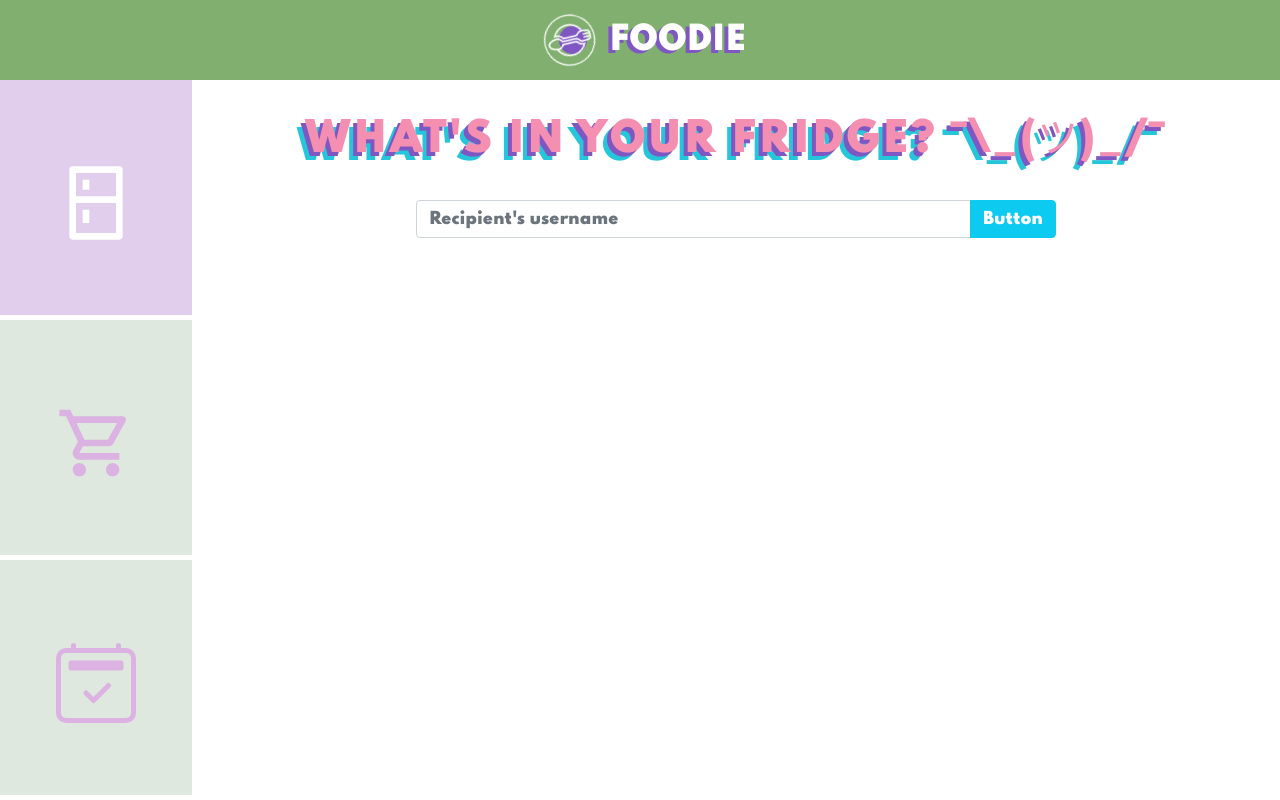
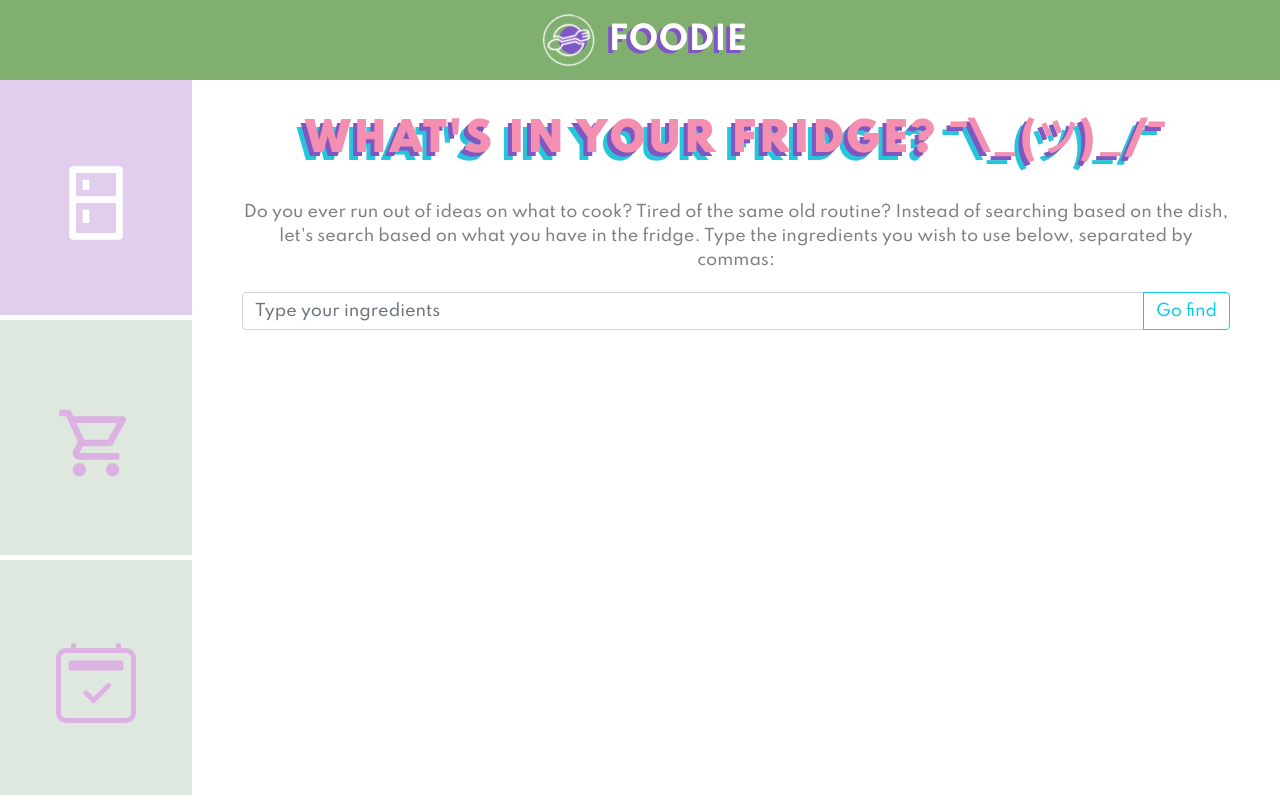
Before and after one commit to yejiweji/food_planet, a React (Create React App) app: page / in a window 1280 px wide. Built offline with nearby package versions, Linux system fonts and the light colour scheme.

Commit message:
add instructions component

```diff
--- a/src/App.css
+++ b/src/App.css
@@ -1,9 +1,10 @@
-@import url('https://fonts.googleapis.com/css2?family=Spartan:wght@900&display=swap');
+@import url('https://fonts.googleapis.com/css2?family=Spartan:wght@100;500;700;900&display=swap');
 
 .app {
   font-family: 'Spartan', sans-serif;
   height: 100vh;
   width: 100vw;
+  font-weight: 900;
 }
 
 .wrapper {
--- a/src/App.js
+++ b/src/App.js
@@ -8,7 +8,7 @@ export default class App extends PureComponent {
   constructor(props) {
     super(props);
     this.state = {
-      title: "What's in your fridge? ¯\\_(ツ)_/¯",
+      title: "What's in your fridge?",
     };
   }
 
--- a/src/Container.css
+++ b/src/Container.css
@@ -1,9 +1,9 @@
 .app_container {
   width: calc(100vw - 15vw);
-  padding: 30px;
+  padding: 30px 50px;
 }
 
-.page_title {
+.container_title {
   width: 100%;
   margin-bottom: 30px;
   text-align: center;
@@ -14,3 +14,10 @@
   text-shadow: -4px 4px #7e57c2,
                -8px 8px #26c6da;
 }
+
+.container_description {
+  text-align: center;
+  margin: 20px auto;
+  font-weight: 500;
+  color: grey;
+}
--- a/src/Container.js
+++ b/src/Container.js
@@ -14,7 +14,7 @@ export default class Container extends PureComponent {
 
     return (
       <div className="app_container">
-        <div className="page_title">{title}</div>
+        <div className="container_title">{title} ¯\_(ツ)_/¯</div>
         <Fridge />
       </div>
     );
--- a/src/Fridge.css
+++ b/src/Fridge.css
@@ -1,8 +1,3 @@
 .mb-3 {
-  max-width: 50vw;
   margin: auto;
 }
-
-.btn-info {
-  color: white !important;
-}
--- a/src/Fridge.js
+++ b/src/Fridge.js
@@ -7,16 +7,28 @@ import "./Fridge.css";
 export default class Fridge extends PureComponent {
   render() {
     return (
+      <div className="fridge_container">
+        <div className="container_description">
+          Do you ever run out of ideas on what to cook? Tired of the same old routine?
+          Instead of searching based on the dish, let's search based on what you have in the fridge.
+          Type the ingredients you wish to use below, separated by commas:
+        </div>
         <InputGroup className="mb-3">
           <FormControl
-          placeholder="Recipient's username"
-          aria-label="Recipient's username"
+            placeholder="Type your ingredients"
+            aria-label="Type your ingredients"
             aria-describedby="basic-addon2"
           />
-        <Button variant="info" id="button-addon2">
-          Button
+          <Button
+            variant="outline-info"
+            id="button-addon2"
+            // onClick={!isLoading ? handleClick : null}
+          >
+            {/* {isLoading ? 'Loading…' : 'Go find'} */}
+            Go find
           </Button>
         </InputGroup>
+      </div>
     );
   }
 }
--- a/src/Header.css
+++ b/src/Header.css
@@ -22,6 +22,7 @@
 .app_header p {
   margin: auto 0;
   text-shadow: -4px 3px #7e57c2;
+  font-weight: 700;
 }
 
 .app_logo {
--- a/src/NavBar.js
+++ b/src/NavBar.js
@@ -23,13 +23,13 @@ export default class NavBar extends PureComponent {
 
     switch(event) {
       case "fridge":
-        title = "What's in your fridge? ¯\\_(ツ)_/¯";
+        title = "What's in your fridge?";
         break;
       case "grocery":
-        title = "What do you need? ¯\\_(ツ)_/¯";
+        title = "What do you need?";
         break;
       case  "calendar":
-        title = "What's planned for the week? ¯\\_(ツ)_/¯";
+        title = "What's planned for the week?";
         break;
       default:
         title = "";
```
Lines whose indentation alone changed are shown as unchanged.
